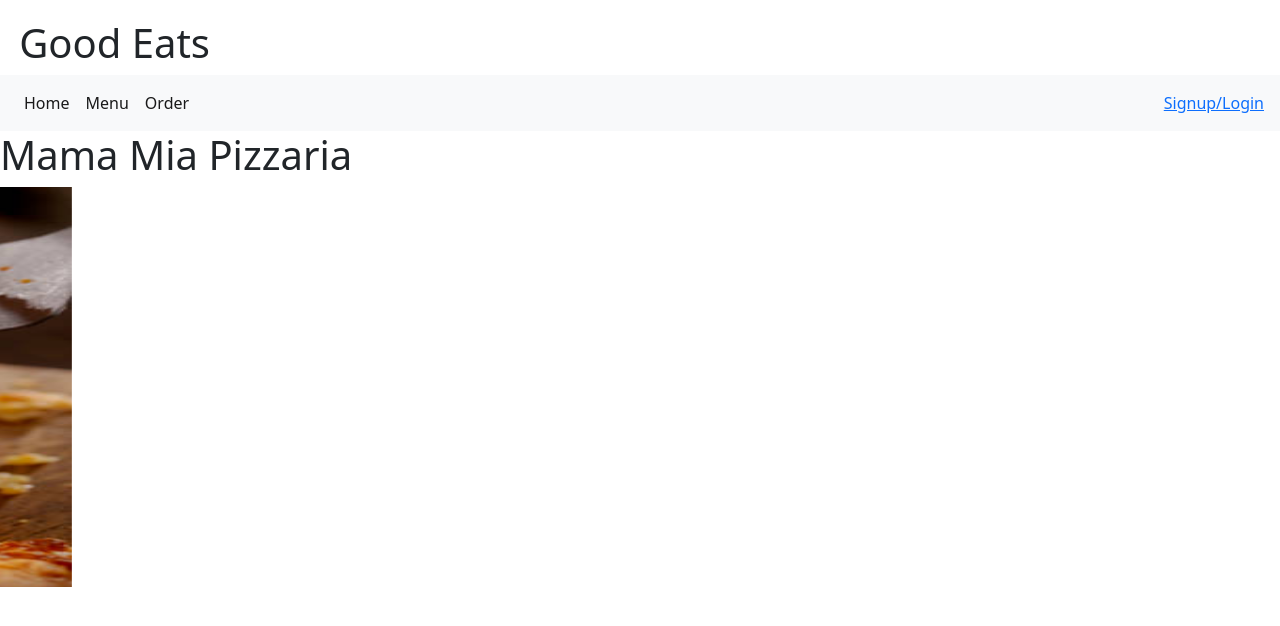
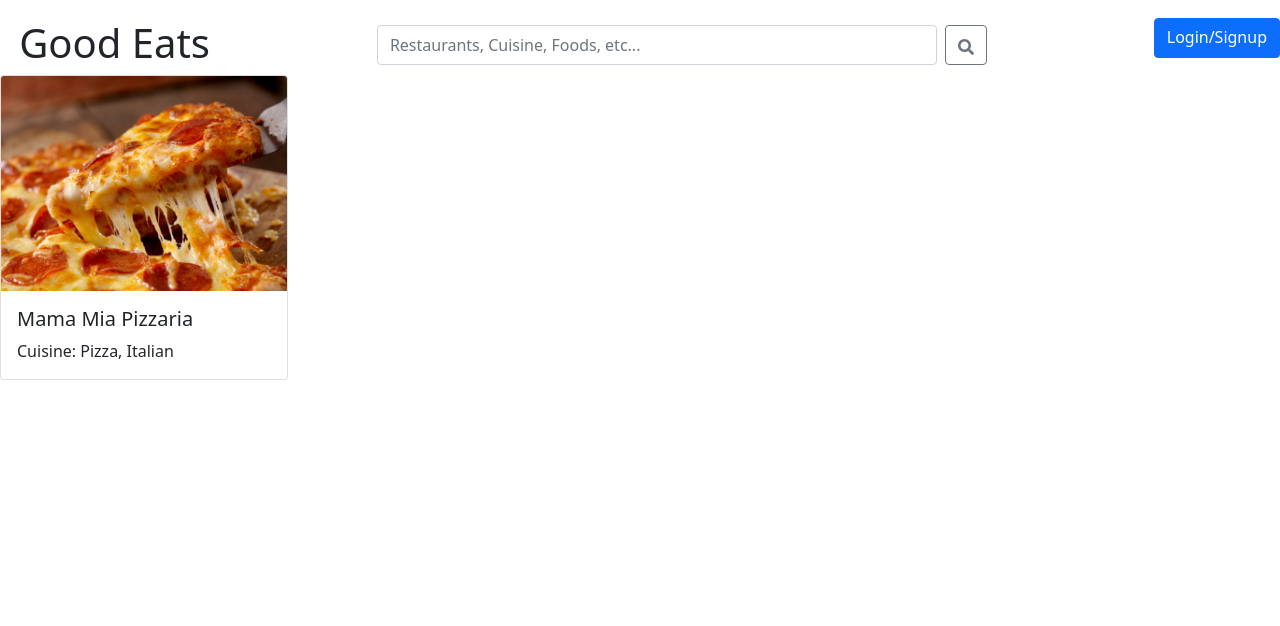
Before and after one commit to okaydokay97/good-eats-frontend, a React (Create React App) app: page / in a window 1280 px wide. Before the commit this address led to /home. Shown: the top 626 px of the page. Built offline with nearby package versions, Linux system fonts and the light colour scheme.

Commit message:
fixed carousel scaling, tweaked UI to have better flow, added searchbar and login to header

```diff
--- a/src/App.tsx
+++ b/src/App.tsx
@@ -15,24 +15,32 @@ import Header from'./Components/Header'
 import Login from './Components/Login';
 import Signup from './Components/Signup'
 import Checkout from './Components/Checkout';
+import RestaurantSearch from './Components/RestaurantSearch';
+import { useSelector } from 'react-redux';
+import {State} from './state'
+
+
 
 
 
 function App() {
+
+  const selectedRestaurant = useSelector((state:State) => state.restaurant).id
+  console.log(selectedRestaurant)
   return (
     <div className="App">
+      <Router>
       <Header />
-      <Router>
         <div>
-        <Navbar/>
+          {selectedRestaurant? <Navbar/> : null}
           <Routes>
-            <Route path='/home' element={<Welcome/>}/>
-            <Route path='/' element={<Navigate replace to ='/home'/>}/>
-            <Route path='/menu' element={<Menu/>} />
-            <Route path='/order' element={<Order/>} />
+            <Route path={`/${selectedRestaurant}/home`} element={<Welcome/>}/>
+            <Route path='/' element={<RestaurantSearch />}/>
+            <Route path={`/${selectedRestaurant}/menu`} element={<Menu/>} />
+            <Route path={`/${selectedRestaurant}/order`} element={<Order/>} />
             <Route path='/login' element={<Login/>} />
             <Route path='/signup' element={<Signup/>} />
-            <Route path='/checkout' element={<Checkout/>} />
+            <Route path={`/${selectedRestaurant}/checkout`} element={<Checkout/>} />
           </Routes>
         </div>
       </Router>
--- a/src/Components/PizzaCarousel.tsx
+++ b/src/Components/FoodCarousel.tsx
@@ -5,13 +5,15 @@ import React from "react";
 import {Carousel} from 'react-bootstrap'
 
 
-const PizzaCarousel: React.FC = () => {
+const FoodCarousel: React.FC = () => {
   return(
-    <Carousel>
+    <Carousel style={{width:'50%', margin:'auto'}}>
     <Carousel.Item>
       <img
-      style={{width: '50vh',
-      height: '50vh'}}
+      style={{
+        width: '50vh',
+        height: '50vh'
+      }}
         className="d-block w-100"
         src={pizza1}
         alt="First slide"
@@ -21,7 +23,7 @@ const PizzaCarousel: React.FC = () => {
         <p>Nulla vitae elit libero, a pharetra augue mollis interdum.</p>
       </Carousel.Caption>
     </Carousel.Item>
-    <Carousel.Item>
+    {/* <Carousel.Item>
       <img
       style={{width: '50% !important',
       height: '50vh'}}
@@ -47,10 +49,10 @@ const PizzaCarousel: React.FC = () => {
       <Carousel.Caption>
         <h3>Third slide label</h3>
         <p>Praesent commodo cursus magna, vel scelerisque nisl consectetur.</p>
-      </Carousel.Caption>
-    </Carousel.Item>
+      </Carousel.Caption> */}
+    {/* </Carousel.Item> */}
   </Carousel>
   )
 }
 
-export default PizzaCarousel
+export default FoodCarousel
--- a/src/Components/Header.tsx
+++ b/src/Components/Header.tsx
@@ -1,15 +1,39 @@
 import React from "react";
-import { useSelector } from "react-redux";
+import { useDispatch, useSelector } from "react-redux";
 import { bindActionCreators } from "redux";
 import { actionCreators, State } from "../state";
+import { Form, FormControl, Button} from 'react-bootstrap'
+import { useNavigate } from "react-router-dom";
+import { FaSearch } from 'react-icons/fa'
 
 
 
 const Header: React.FC = () => {
   const restaurant = useSelector((state: State) => state.restaurant)
+  const dispatch = useDispatch()
+  // const {removeRestaurant} = bindActionCreators(actionCreators, dispatch)
+  const navigate = useNavigate()
+
+  function handleClick(){
+    // removeRestaurant()
+    let path = '/'
+    navigate(path)
+  }
+
   return(
-    <div>
-      <h1 id='good-eats-header'>Good Eats</h1>
+    <div style={{display:'flex'}} >
+      <h1 style={{display:'inline-block', cursor:'pointer'}} onClick={handleClick} className='good-eats-header'>Good Eats</h1>
+      <Form  style={{ display:'inline-block', height:'2.5em',margin:'auto', alignSelf:'end', marginBottom:'.8%'}}className="d-flex">
+          <FormControl
+            type="search"
+            placeholder="Restaurants, Cuisine, Foods, etc..."
+            className="me-2"
+            aria-label="Search"
+            style={{width: '35rem'}}
+          />
+          <Button variant="outline-secondary" ><FaSearch/></Button>
+      </Form>
+      <Button href='/login' style={{height:'2.5em', alignSelf:'center'}}>Login/Signup</Button>
     </div>
   )
 
--- a/src/Components/Menu.tsx
+++ b/src/Components/Menu.tsx
@@ -3,10 +3,12 @@ import React from 'react'
 import {Card, ListGroup, Button} from 'react-bootstrap'
 import { useSelector } from 'react-redux'
 import { State } from '../state'
+import { useNavigate } from 'react-router-dom'
 
 
 
 function createMenuCards (menu: RestaurantMenu) {
+
   let courseList: any[] =[]
   for (const [course,foods] of Object.entries(menu)) {
 
@@ -56,18 +58,23 @@ export function getFoods(foodsArray:Foods): any[] {
 
 const Menu: React.FC = () => {
 
-  const restaurantMenu = useSelector((state: State) => state.restaurant.menu)
+  const navigate = useNavigate()
+  const restaurant = useSelector((state: State) => state.restaurant)
 
+  function handleClick() {
+    let path = `/${restaurant.id}/order`
+    navigate(path)
+  }
 
   return (
     <div style={{textAlign:'center', margin:'auto'}}>
       <h1 style={{padding:'2%'}}>Menu</h1>
-      <Button href='/order'>Order Now</Button>
+      <Button onClick={handleClick}>Order Now</Button>
       <br/><br/>
       <>
-        {createMenuCards(restaurantMenu)}
+        {createMenuCards(restaurant.menu)}
       </>
-      <Button href='/order'>Order Now</Button>
+      <Button onClick={handleClick}>Order Now</Button>
       <br/><br/>
     </div>
   )
--- a/src/Components/RestaurantSearch.tsx
+++ b/src/Components/RestaurantSearch.tsx
@@ -1,5 +1,43 @@
-import React from "react";
+import React, { useState } from "react";
+import { Card } from "react-bootstrap";
+import { bindActionCreators } from "redux";
+import { actionCreators } from "../state";
+import { useDispatch } from "react-redux";
+// import { RestaurantInfo } from "../state/actions";
+import pizza1 from '../photos/pizza1.jpg'
+import { restaurant1 } from "../test data/restaurantInfo";
+import { useNavigate } from "react-router-dom";
 
-export const RestaurantSearch = () => {
 
+
+const RestaurantSearch = () => {
+
+
+  // const [restaurantList, setRestaurantList] = useState<RestaurantInfo[]>([])
+  // const restaurant = useSelector((state: State)=> state.restaurant)
+  const dispatch = useDispatch()
+  const { addRestaurant } = bindActionCreators(actionCreators, dispatch)
+  const navigate = useNavigate()
+
+  function handleClick() {
+    addRestaurant(restaurant1)
+    let path = `/${restaurant1.id}/home`
+    navigate(path)
+  }
+
+  return(
+    <Card
+      onClick={handleClick}
+      style={{ width: '18rem', cursor:'pointer' }}>
+      <Card.Img variant="top" src={pizza1} />
+      <Card.Body>
+        <Card.Title>{restaurant1.restaurantName}</Card.Title>
+        <Card.Text>
+          Cuisine: {restaurant1.cuisine.join(', ')}
+        </Card.Text>
+      </Card.Body>
+    </Card>
+  )
 }
+
+export default RestaurantSearch
--- a/src/Components/Welcome.tsx
+++ b/src/Components/Welcome.tsx
@@ -1,5 +1,5 @@
 import React from "react";
-import PizzaCarousel from './PizzaCarousel'
+import FoodCarousel from './FoodCarousel'
 import { useSelector } from "react-redux";
 import { State } from "../state";
 
@@ -8,9 +8,15 @@ const Welcome: React.FC = () => {
   const restaurantName = useSelector((state:State) => state.restaurant.restaurantName)
 
   return (
-    <div>
-      <h1>{restaurantName}</h1>
-      <PizzaCarousel />
+    <div style={{textAlign:'center'}}>
+      <ul className="no-bullets">
+        <li style={{textAlign:'center'}}>
+          <h1 style={{margin:'auto'}}>{restaurantName}</h1>
+        </li>
+        <li>
+          <FoodCarousel />
+        </li>
+      </ul>
     </div>
   )
 }
--- a/src/Navigation/Navbar.tsx
+++ b/src/Navigation/Navbar.tsx
@@ -4,24 +4,29 @@ import {
   BrowserRouter as Router
 } from 'react-router-dom'
 
+import { useSelector } from "react-redux";
+import { State } from "../state";
+
+
+
 
 const Navbar: React.FC = () => {
+  const selectedRestaurant = useSelector((state:State) => state.restaurant).id
   return (
 
     <nav className="navbar navbar-expand-lg navbar-light bg-light">
       <div className="collapse navbar-collapse" id="navbarSupportedContent">
         <ul className="navbar-nav mr-auto">
           <li className="nav-item active">
-            <Link className="nav-link" to='/'>Home<span className="sr-only">(current)</span></Link>
+            <Link className="nav-link" to={`/${selectedRestaurant}/home`}>Home<span className="sr-only">(current)</span></Link>
           </li>
           <li className="nav-item active">
-            <Link className="nav-link" to='/menu'>Menu<span className="sr-only">(current)</span></Link>
+            <Link className="nav-link" to={`/${selectedRestaurant}/menu`}>Menu<span className="sr-only">(current)</span></Link>
           </li>
           <li className="nav-item active">
-            <Link className="nav-link" to='/order'>Order<span className="sr-only">(current)</span></Link>
+            <Link className="nav-link" to={`/${selectedRestaurant}/order`}>Order<span className="sr-only">(current)</span></Link>
           </li>
         </ul>
-        <a href='/login'>Signup/Login</a>
       </div>
     </nav>
   )
--- a/src/index.css
+++ b/src/index.css
@@ -29,7 +29,7 @@ Card > div .centered-list{
   justify-content: space-between;
 }
 
-#good-eats-header{
+.good-eats-header{
   padding-left: 1.5%;
   padding-top: 1.5%;
 
--- a/src/state/reducers/cartReducer.ts
+++ b/src/state/reducers/cartReducer.ts
@@ -1,6 +1,5 @@
 import { Action, Cart } from "../actions"
 import { ActionType } from "../actionTypes"
-
 
 
 
--- a/src/state/reducers/restaurantReducer.ts
+++ b/src/state/reducers/restaurantReducer.ts
@@ -3,18 +3,17 @@ import { ActionType } from '../actionTypes'
 import { restaurant1 } from '../../test data/restaurantInfo'
 
 
-// const initialState: RestaurantInfo = {
-//   id: 0,
-//   restaurantName: '',
-//   cuisine:[],
-//   menu: [{}],
-//   address:'',
-//   pictures: '',
-//   deliver:false,
-//   adminUserId:0
-// }
+const initialState: RestaurantInfo = {
+  id: 0,
+  restaurantName: '',
+  cuisine:[],
+  menu: {},
+  address:'',
+  pictures: '',
+  deliver:false,
+  adminUserId:0
+}
 
-const initialState: RestaurantInfo = restaurant1
 
 
 const restaurantReducer = (state: RestaurantInfo = initialState, action: Action) => {
--- a/src/test data/restaurantInfo.tsx
+++ b/src/test data/restaurantInfo.tsx
@@ -24,7 +24,7 @@ export interface RestaurantInfo {
 export let restaurant1: RestaurantInfo ={
   id:1,
   restaurantName: 'Mama Mia Pizzaria',
-  cuisine: ['pizza', 'italian'],
+  cuisine: ['Pizza', 'Italian'],
   menu: {
     'Appetizers': [
       {name: 'Bruschetta', price: 6.50},
```
